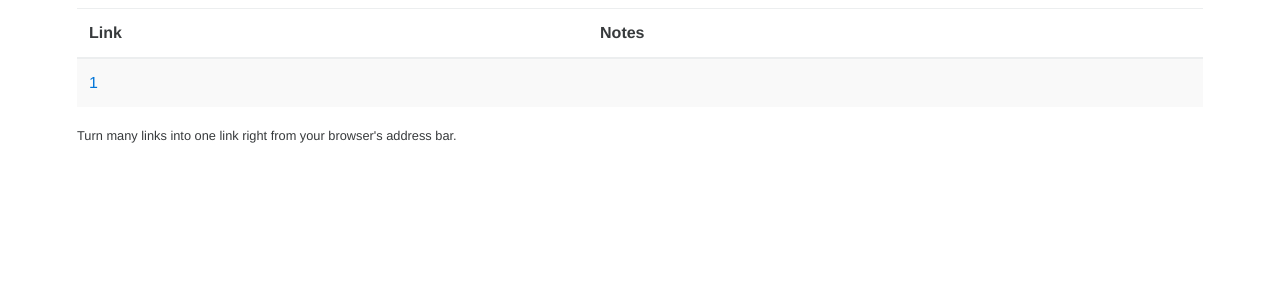
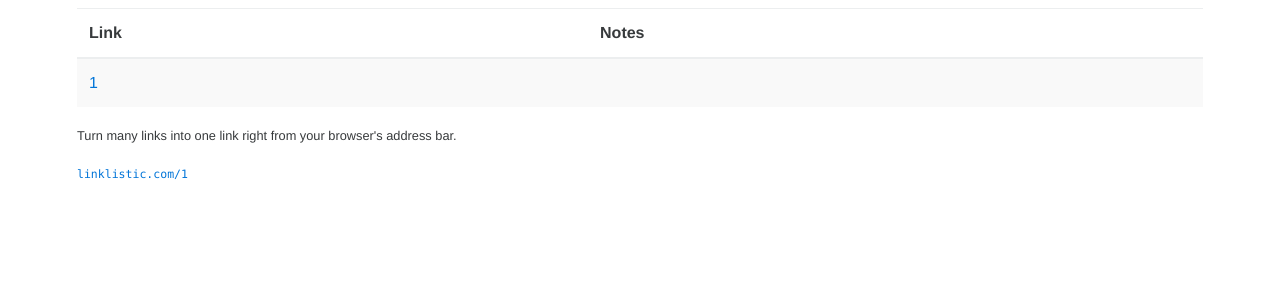
Before and after one commit to coej/linklistic, a Flask app: page /1 in a window 1280 px wide. Shown: the part 56-356 px from the top of the page. Run offline with Flask 2, Linux system fonts and the light colour scheme; some libraries are stand-ins or nearby versions.

Commit message:
bottom notes/link

```diff
--- a/main.py
+++ b/main.py
@@ -78,7 +78,8 @@ def catch_all(submitted_text):
                                             by=params['by'],
                                             message=params['message'],
                                             title=params['title'],
-                                            brand_message = params['brand_message'])
+                                            brand_message = params['brand_message'],
+                                            full_query = submitted_text)
 
 if __name__ == '__main__':
     import os
--- a/static/js/badpath.txt
+++ /dev/null
@@ -1 +0,0 @@
-sdklfjads;lkjdfslk
--- a/templates/main.html
+++ b/templates/main.html
@@ -102,6 +102,11 @@
 
     <div>
       <p><small>{{ brand_message }}</small></p>
+      <p><small>
+        <a href="http://linklistic.com/{{ full_query }}">
+          <pre>linklistic.com/{{ full_query }}</pre>
+        </a>
+        </small></p>
     </div>
     </div><!-- /.container -->
 
```
Also changed, not shown: static/img/_favicon.png (added), static/img/_favicon_shorse.png (renamed from static/img/favicon_shorse.ico), static/img/favicon.ico, static/img/favicon_bootstrap.ico (deleted).
